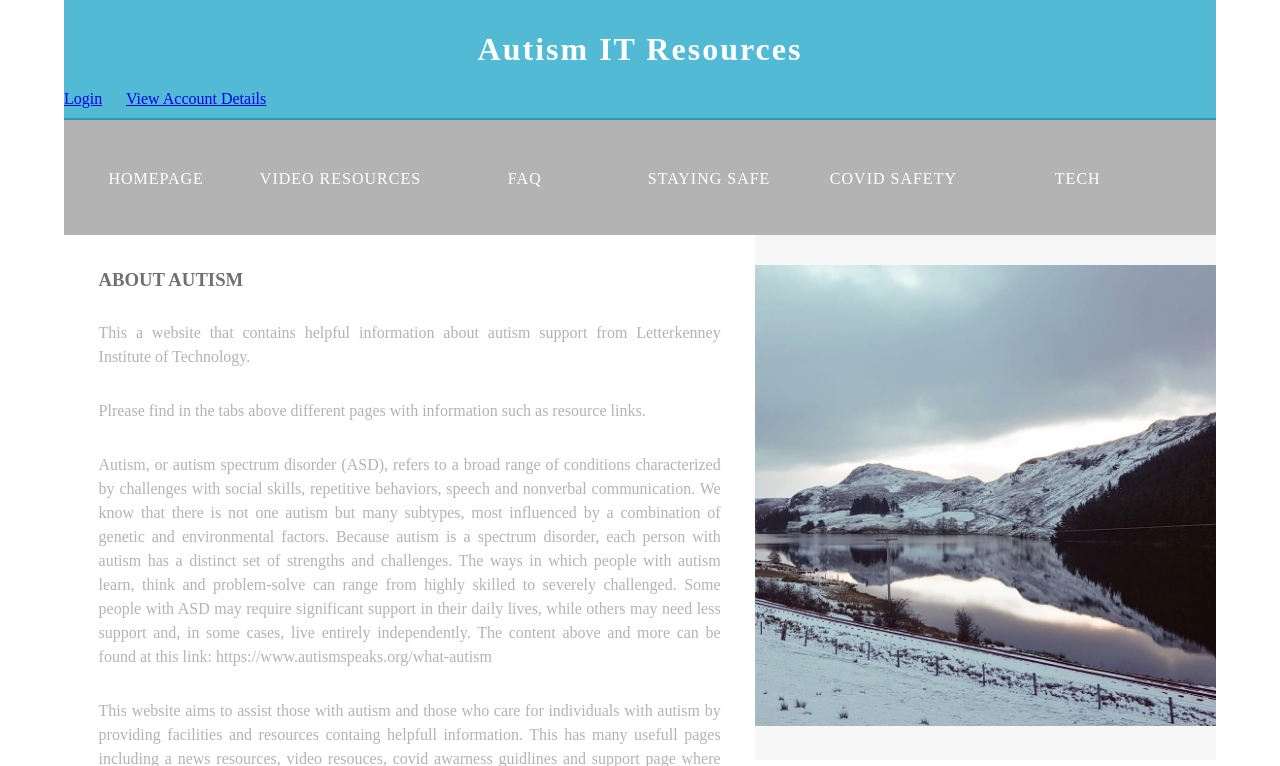
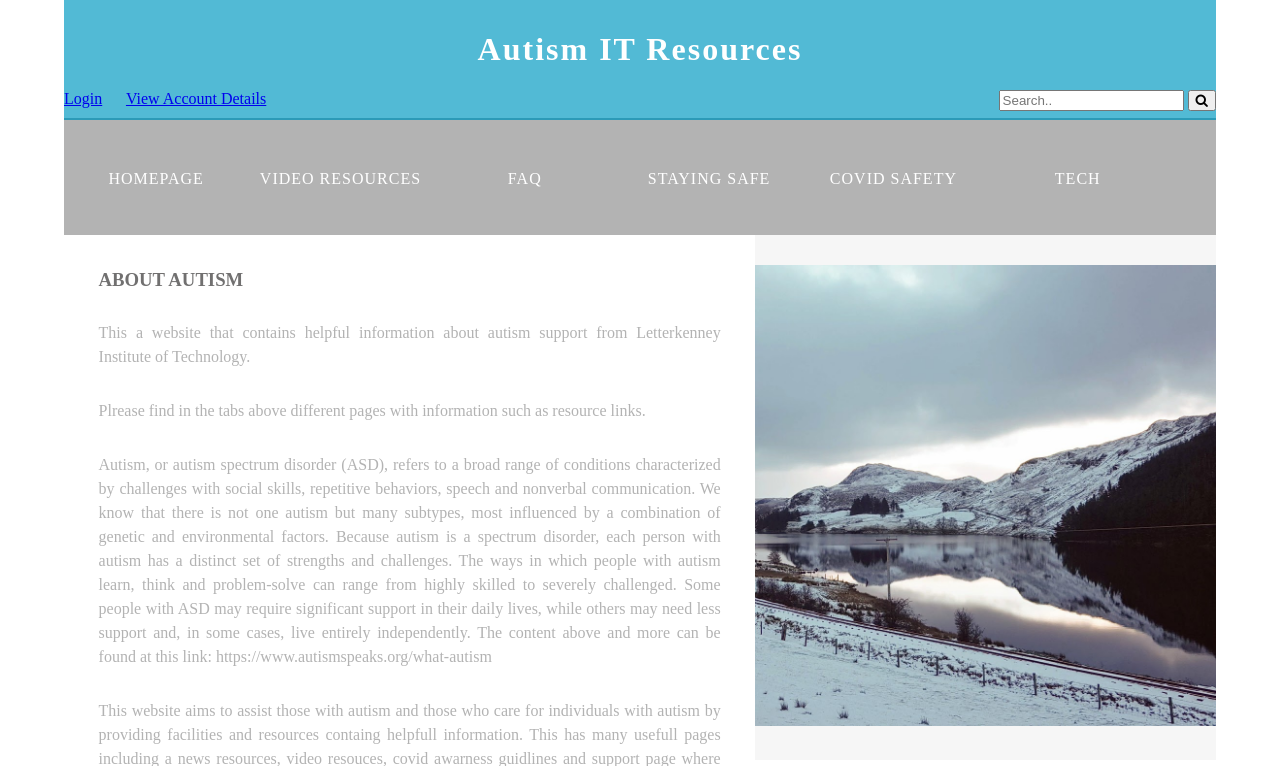
Before and after one commit to rlennon/AutismITResources, a PHP site: page /phpWebsite/index.php in a window 1280 px wide. Shown: the top 766 px of the page. Run offline with PHP 8.4, Linux system fonts and the light colour scheme; some libraries are stand-ins or nearby versions.

Commit message:
Added a search bar and updated CSS

```diff
--- a/phpWebsite/header.php
+++ b/phpWebsite/header.php
@@ -1,4 +1,10 @@
 <div class="primary_header">
   <h1 class="title">Autism IT Resources</h1> <a href = "login.php">Login</a> &nbsp;&nbsp;&nbsp;&nbsp;
 <a href = "userDetails.php">View Account Details</a>
+
+  <div class="search-container">
+
+<input type="text" placeholder="Search.." name="search" float: right;>
+      <button type="submit"><i class="fa fa-search"></i></button>
 </div>
+</div>
--- a/phpWebsite/index.css
+++ b/phpWebsite/index.css
@@ -9,6 +9,9 @@
 	padding-top: 0px;
 	padding-right: 0px;
 	padding-bottom: 0px;
+}
+.search-container {
+  float: right;
 }
 .row {
 	width: 100%;
```
